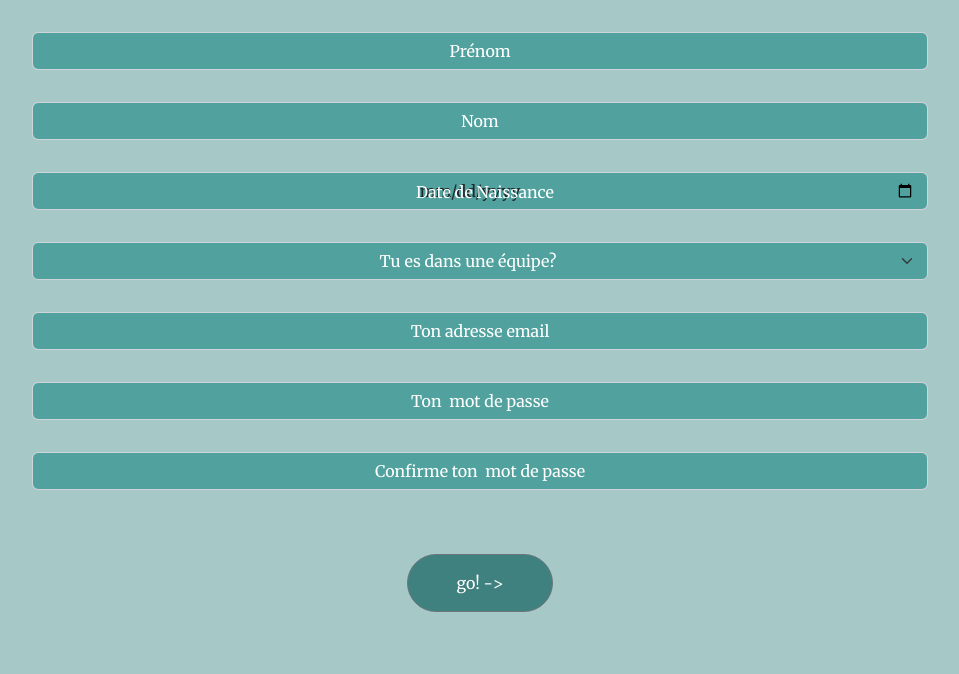
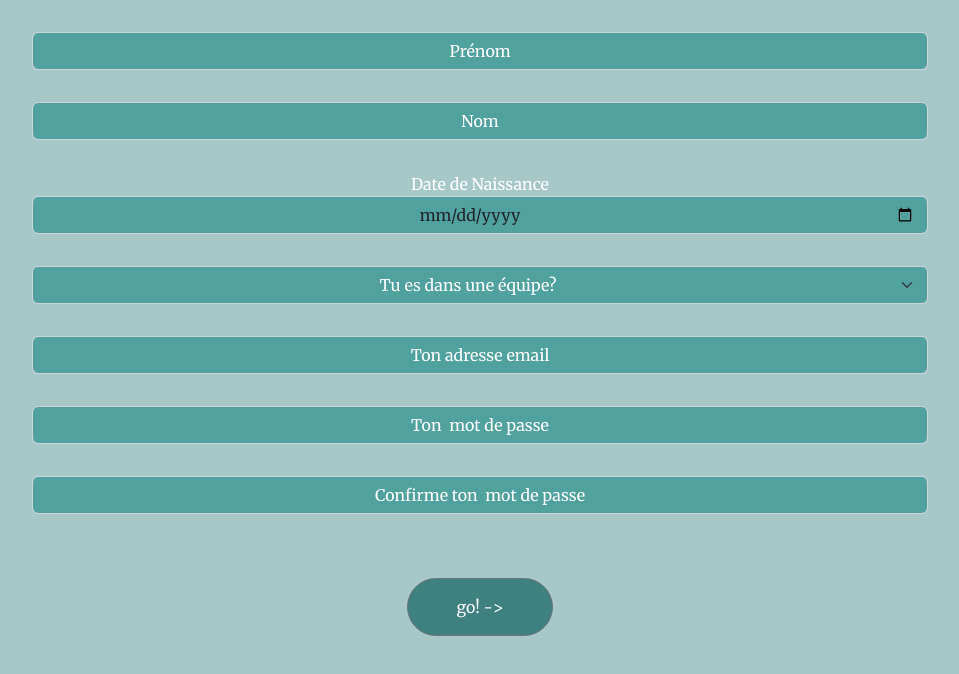
Before and after one commit to SantrainAlex/App, a React (Create React App) app: page /Register in a window 1280 px wide. Shown: the top 674 px of the page, without its empty margins (160-1119 px from the left). Built offline with nearby package versions, Linux system fonts and the light colour scheme.

Commit message:
corrected navigate

```diff
--- a/src/views/mobile/loginAndRegister/Login.js
+++ b/src/views/mobile/loginAndRegister/Login.js
@@ -28,7 +28,7 @@ const Login = () => {
         User.connection(getData)
             .then(() => {
                 setLoaded(false)
-                     navigate('/_homePage.scss');
+                     navigate('/HomePage');
                 }
             )
             .catch(error => {
--- a/src/views/mobile/loginAndRegister/Register.js
+++ b/src/views/mobile/loginAndRegister/Register.js
@@ -1,5 +1,5 @@
 import {Form, FormGroup, Input, Button} from "reactstrap";
-import React, {useEffect, useState} from "react";
+import React, {useState} from "react";
 
 import * as User from "../../../servives/user";
 import {useNavigate} from "react-router-dom";
@@ -15,18 +15,12 @@ const Register = () => {
         email: '',
         password: '',
     });
-    const [clicked, setClicked] = useState(false);
 
     const [confirmPassword , setConfirmPassword] = useState('');
     const [passwordNotIdentical, setPasswordNotIdentical] = useState(false);
     const [tooShort , setTooShort] = useState(false);
     const [loaded, setLoaded] = useState(false)
 
-    useEffect(() => {
-        if(values.dateOfBirth === ""){
-            setClicked(false);
-        }
-    }, [values.dateOfBirth])
 
     const handleChange = (event) => {
         const {name, value} = event.target;
@@ -100,20 +94,19 @@ const Register = () => {
                                     type='text'
                                     value={values.lastName}
                                     onChange={handleChange}
-                                    onClick={() => setClicked(true)}
                                     required
                                 />
                                 <div className="invalid-feedback">Veuillez saisir votre Nom.</div>
                                 </FormGroup>
                                 <FormGroup>
-                                    {!clicked &&<label for='dateOfBirth' style={{zIndex: 1000, position: "absolute", marginLeft: '-4em', color: "white", marginTop:'0.5em'}}>Date de Naissance</label>}
+                                <label for='dateOfBirth' style={{color: "white"}}>Date de Naissance</label>
                                 <Input
                                     id='dateOfBirth'
                                     name='dateOfBirth'
                                     type='date'
                                     value={values.dateOfBirth}
                                     onChange={handleChange}
-                                    onClick={() => setClicked(true)}
+                                    style={{marginTop: 0}}
                                     required
                                 />
                                 <div className="invalid-feedback">Veuillez saisir votre Date de Naissance.</div>
```
